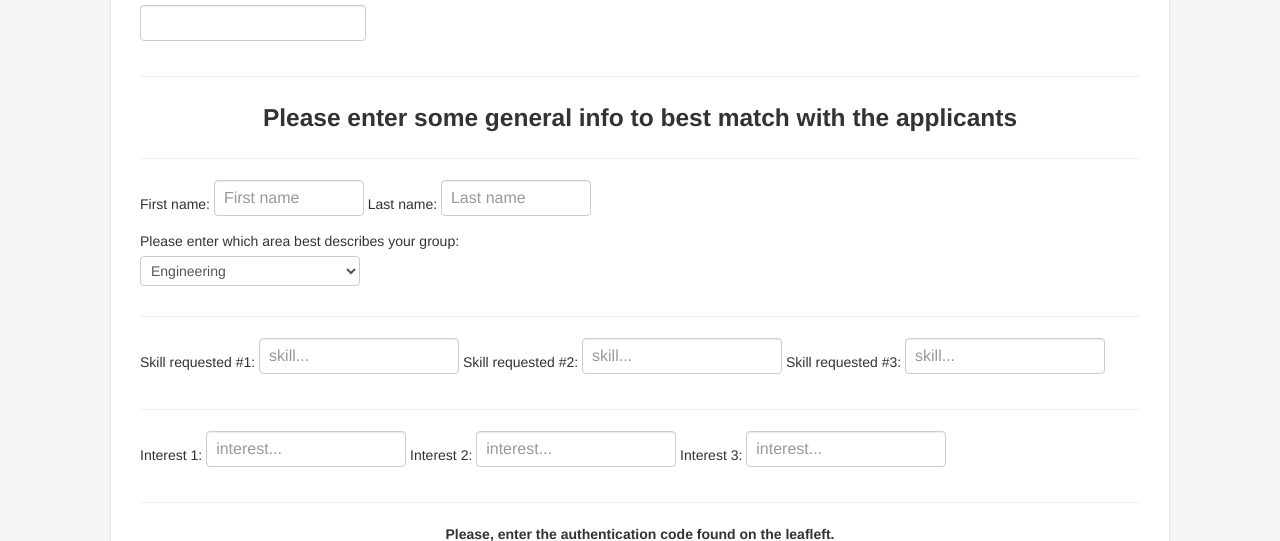
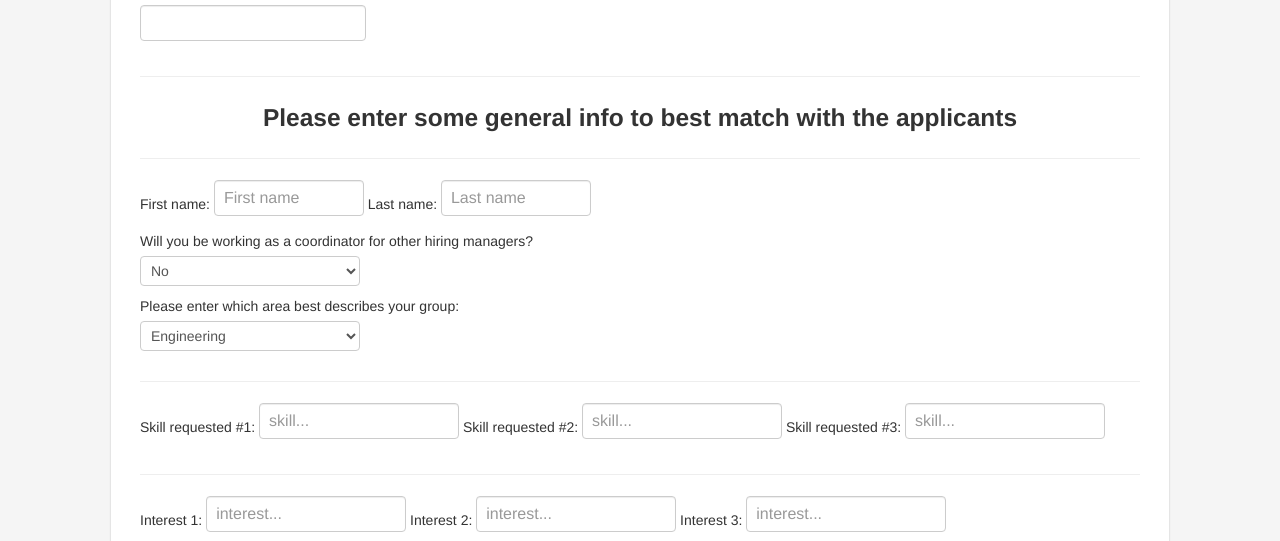
Before and after one commit to fraferra/ciip, a Django app: page /ciip/manager_signup/ in a window 1280 px wide. Shown: the part 527-1068 px from the top of the page. Run offline with Django 3.2, Linux system fonts and the light colour scheme; some libraries are stand-ins or nearby versions.

Commit message:
coordinator

```diff
--- a/ciip/constants.py
+++ b/ciip/constants.py
@@ -1,5 +1,8 @@
 #List of constants used for the models
-
+COORDINATOR = (
+    ('yes', 'yes'),
+    ('no','no'),
+)
 UNIVERSITY_ENDORSEMENT = (
     ('Strongly recommended','Strongly recommended'),
     ('Recommended','Recommended'),
--- a/ciip/models.py
+++ b/ciip/models.py
@@ -38,6 +38,7 @@ class Profile(models.Model):
 
 post_save.connect(create_user_profile, sender=User)
 class ManagerProfile(Profile):
+    coordinator=models.CharField(max_length=3, choices=constants.COORDINATOR, default='No', null=True)
     business_unit=models.CharField(max_length=100, choices=constants.PROJECTS, default=None ,null=True)
     first_name = models.CharField(max_length=20, null=True)
     last_name= models.CharField(max_length = 20, null=True)
@@ -225,6 +226,7 @@ class Interview(models.Model):
     date= models.DateTimeField( null=True)
     student=models.ForeignKey(UserProfile)
     manager=models.ForeignKey(ManagerProfile)
+    delegated_to=models.ForeignKey(ManagerProfile, related_name='delegates', null=True, default=None)
     skype_name=models.CharField(max_length=100, null=True, default=None)
     interview_response = models.CharField(max_length=100,
                                             default=None, null=True)
--- a/ciip/templates/ciip/manager_edit_info.html
+++ b/ciip/templates/ciip/manager_edit_info.html
@@ -145,6 +145,12 @@
  <p>Last name:</p>
 <input type="text" class="input-block-level" placeholder="Last name" name="last_name" value ="{{manager_profile.last_name}}">
 <hr class="featurette-divider">
+<label>Coordinator:</label>
+ <select name="coordinator">
+<option value="no">No</option>
+<option value="yes">Yes</option>
+</select>
+<hr class="featurette-divider">
  <label>Please enter which area best describes your group:</label>
  <select name="business_unit">
 <option value="{{manager_profile.business_unit}}">{{manager_profile.business_unit}}</option>
--- a/ciip/templates/ciip/manager_info.html
+++ b/ciip/templates/ciip/manager_info.html
@@ -139,6 +139,8 @@
  <p><strong>First name:</strong> {{manager_profile.first_name}}</p>
  <p><strong>Last name: </strong>{{manager_profile.last_name}}</p>
  <hr class="featurette-divider">
+ <p><strong>Coordinator: </strong>{{manager_profile.coordinator}}</p>
+ <hr class="featurette-divider">
   <p><strong>Business Unit: </strong>{{manager_profile.business_unit}}</p>
   <hr class="featurette-divider">
  <p><strong>Skill 1: </strong>{{manager_profile.skill_1}}</p>
--- a/ciip/templates/ciip/manager_signup.html
+++ b/ciip/templates/ciip/manager_signup.html
@@ -109,7 +109,11 @@
  <input type="text" class="input-block-level" style="width:150px" placeholder="First name" name="first_name" >
  Last name:
 <input type="text" class="input-block-level" style="width:150px" placeholder="Last name" name="last_name">
-
+<label>Will you be working as a coordinator for other hiring managers?</label>
+ <select name="coordinator">
+<option value="no">No</option>
+<option value="yes">Yes</option>
+</select>
 
  <label>Please enter which area best describes your group:</label>
  <select name="business_unit">
--- a/ciip/views.py
+++ b/ciip/views.py
@@ -1251,12 +1251,14 @@ def manager_signup(request):
             interest_1=request.POST['interest_1']
             interest_2=request.POST['interest_2']
             interest_3=request.POST['interest_3']
+            coordinator=request.POST['coordinator']
             #import sys
             #print >> sys.stderr, "********* User Current PK %s" %(user_passcode)
             if checkciscoemail(email) and user_passcode==passcode:
                 new_user = form.save()
                 user=User.objects.get(email=email)
                 ManagerProfile.objects.create(user=user,
+                                              coordinator=coordinator,
                                               first_name=first_name,
                                               last_name=last_name,
                                               business_unit=business_unit,
@@ -1415,35 +1417,49 @@ def schedule_interview(request):
             interview=Interview.objects.get(pk=delete_interview)
             interview.delete()
             return HttpResponseRedirect('/ciip/schedule_interview/?id='+student_id)
-        if request.method == 'POST' and len(Interview.objects.filter(manager=manager_profile)) <5:
-            skype_name=request.POST.get('skype_name')
-            try:
-                date=request.POST.get('day')
-                if len(skype_name)==0:
-                    skype_name='Webex scheduled through email'
-                interview=Interview.objects.create(date=date, skype_name=skype_name,student=profile_student, manager=manager_profile)
-            except ValidationError:
-                return HttpResponseRedirect('/ciip/schedule_interview/?id='+student_id)
-            #if len(skype_name)==0:
-                #skype_name='Webex scheduled through email'
-            #interview=Interview.objects.create(date=date, skype_name=skype_name,student=profile_student, manager=manager_profile)
-            to_email=[profile_student.user.email]
+        coordinator=request.GET.get('coordinator','')
+        coordinator_id=request.GET.get('coordinator_id','')
+        business_unit_coordinators=ManagerProfile.objects.filter(coordinator='yes', business_unit=manager_profile.business_unit)
+        if coordinator=='yes':
+            current_coordinator=ManagerProfile.objects.get(pk=coordinator_id)
+            Interview.objects.create(student=profile_student, manager=manager_profile, delegated_to=current_coordinator)
+            to_email=[current_coordinator.user.email]
             from_email=manager_profile.user.email
-            subject='CIIP Application: Automatic Notification'
-            message='Interview scheduled by manager '+manager_profile.first_name+' '+manager_profile.last_name+' at '+date+', Pacific Time. Please check your CIIP Profile for further informations. For any problem please email ciip_office@cisco.com'
+            subject='CIIP Application: '+manager_profile.last_name +' delegated you for an interview.'
+            message='Manager '+manager_profile.first_name+' '+manager_profile.last_name+' would like you schedule an interview with '+profile_student.last_name+', Pacific Time. Please check your CIIP Profile for further informations. For any problem please email ciip_office@cisco.com'
             sendEmailNotification(from_email, to_email, subject, message)
-            match=re.search('Offered', profile_student.offer_states)
-            if match:
-                pass
-            else:
-                profile_student.offer_states='Interviewing'
-                profile_student.save()
-
-
             return HttpResponseRedirect('/ciip/manager_home')
+        else:
+            if request.method == 'POST' and len(Interview.objects.filter(manager=manager_profile)) <5:
+                skype_name=request.POST.get('skype_name')
+                try:
+                    date=request.POST.get('day')
+                    if len(skype_name)==0:
+                        skype_name='Webex scheduled through email'
+                    interview=Interview.objects.create(date=date, skype_name=skype_name,student=profile_student, manager=manager_profile)
+                except ValidationError:
+                    return HttpResponseRedirect('/ciip/schedule_interview/?id='+student_id)
+                #if len(skype_name)==0:
+                    #skype_name='Webex scheduled through email'
+                #interview=Interview.objects.create(date=date, skype_name=skype_name,student=profile_student, manager=manager_profile)
+                to_email=[profile_student.user.email]
+                from_email=manager_profile.user.email
+                subject='CIIP Application: Automatic Notification'
+                message='Interview scheduled by manager '+manager_profile.first_name+' '+manager_profile.last_name+' at '+date+', Pacific Time. Please check your CIIP Profile for further informations. For any problem please email ciip_office@cisco.com'
+                sendEmailNotification(from_email, to_email, subject, message)
+                match=re.search('Offered', profile_student.offer_states)
+                if match:
+                    pass
+                else:
+                    profile_student.offer_states='Interviewing'
+                    profile_student.save()
+
+
+                return HttpResponseRedirect('/ciip/manager_home')
 
 
     return render(request, 'ciip/schedule_interview.html', {'user_name': user_name,
+                                             'business_unit_coordinators':business_unit_coordinators,
                                              'profile_student':profile_student,
                                              'previous_interviews':previous_interviews,
                                              'previous_interviews_manager':previous_interviews_manager,
@@ -1455,6 +1471,7 @@ def my_students(request):
     if not request.user.is_authenticated():
         return HttpResponseRedirect('/ciip/manager_login/')
     else:
+        interviews_delegated=[]
         current_pk = request.user.pk
         current_user = request.user
         user_name = User.objects.get(pk=current_pk).username
@@ -1470,6 +1487,9 @@ def my_students(request):
             interview=Interview.objects.get(pk=delete_interview)
             interview.delete()
             return HttpResponseRedirect('/ciip/my_students/')
+        if manager_profile.coordinator=='yes':
+            interviews_delegated=Interview.objects.filter(delegated_to=manager_profile)
+
         for interview in previous_interviews_manager:
             if not interview.student in my_students_list:
                 my_students_list.append(interview.student)
@@ -1486,7 +1506,11 @@ def my_students(request):
             pass
 
 
-    return render(request, 'ciip/my_students.html', {'manager_profile':manager_profile,'user_name': user_name, 'my_students_list':my_students_list,'previous_interviews_manager':previous_interviews_manager})
+    return render(request, 'ciip/my_students.html', {'manager_profile':manager_profile,
+        'user_name': user_name,
+         'my_students_list':my_students_list,
+         'interviews_delegated':interviews_delegated,
+         'previous_interviews_manager':previous_interviews_manager})
 
 
 
@@ -1552,6 +1576,7 @@ def manager_edit_info(request):
             manager_profile.interest_1=request.POST.get('interest_1','')
             manager_profile.interest_2=request.POST.get('interest_2','')
             manager_profile.interest_3=request.POST.get('interest_3','')
+            manager_profile.coordinator=request.POST.get('coordinator','')
             manager_profile.save()
 
 
--- a/mysite/settings.py
+++ b/mysite/settings.py
@@ -10,7 +10,7 @@
 #)
 
 
-DEBUG = False
+DEBUG = True
 
 TEMPLATE_DEBUG = DEBUG
 
```
Also changed, not shown: ciip/functions.py (+10 -5 lines), ciip/templates/ciip/my_students.html (+40 -0 lines), ciip/templates/ciip/schedule_interview.html (+15 -1 lines), ciip/migrations/0016_auto__add_field_managerprofile_coordinator__add_field_interview_delega.py (added), 4 other files.
